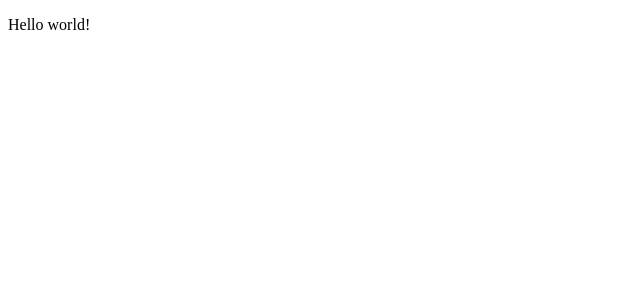
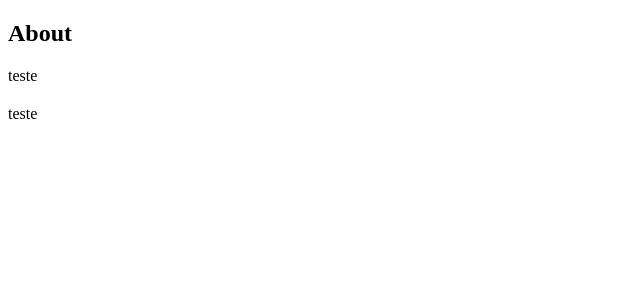
Before and after one commit to dev-mariana/nuxt-dojo, a Nuxt app: page /about in a window 1280 px wide. Shown: the top 300 px of the page, without its empty margins (0-640 px from the left). Built offline with nearby package versions, Linux system fonts and the light colour scheme.

Commit message:
feat: add components

```diff
--- a/app.vue
+++ /dev/null
@@ -1,5 +0,0 @@
-<template>
-  <div>
-    <p>Hello world!</p>
-  </div>
-</template>
--- /dev/null
+++ b/pages/about.vue
@@ -0,0 +1,20 @@
+<template>
+  <div>
+    <h2>About</h2>
+    <p>teste</p>
+    <p>teste</p>
+  </div>
+</template>
+
+<script setup></script>
+
+<style scoped>
+h2 {
+  margin-bottom: 20px;
+  font-size: 20px 0;
+}
+
+p {
+  margin: 20px 0;
+}
+</style>
--- /dev/null
+++ b/pages/products/index.vue
@@ -0,0 +1,9 @@
+<template>
+  <div>
+    <p>Products</p>
+  </div>
+</template>
+
+<script setup></script>
+
+<style lang="scss" scoped></style>
```
